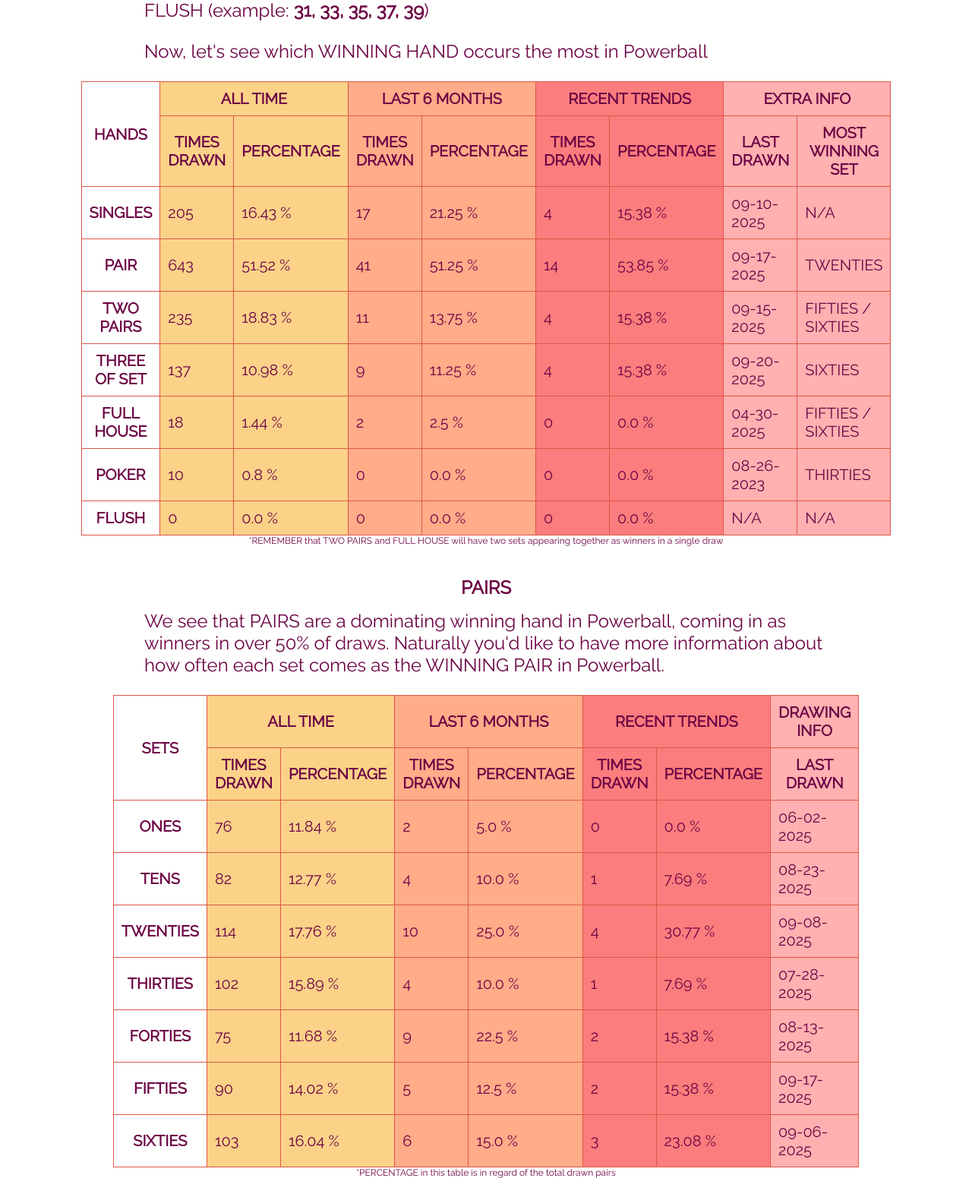
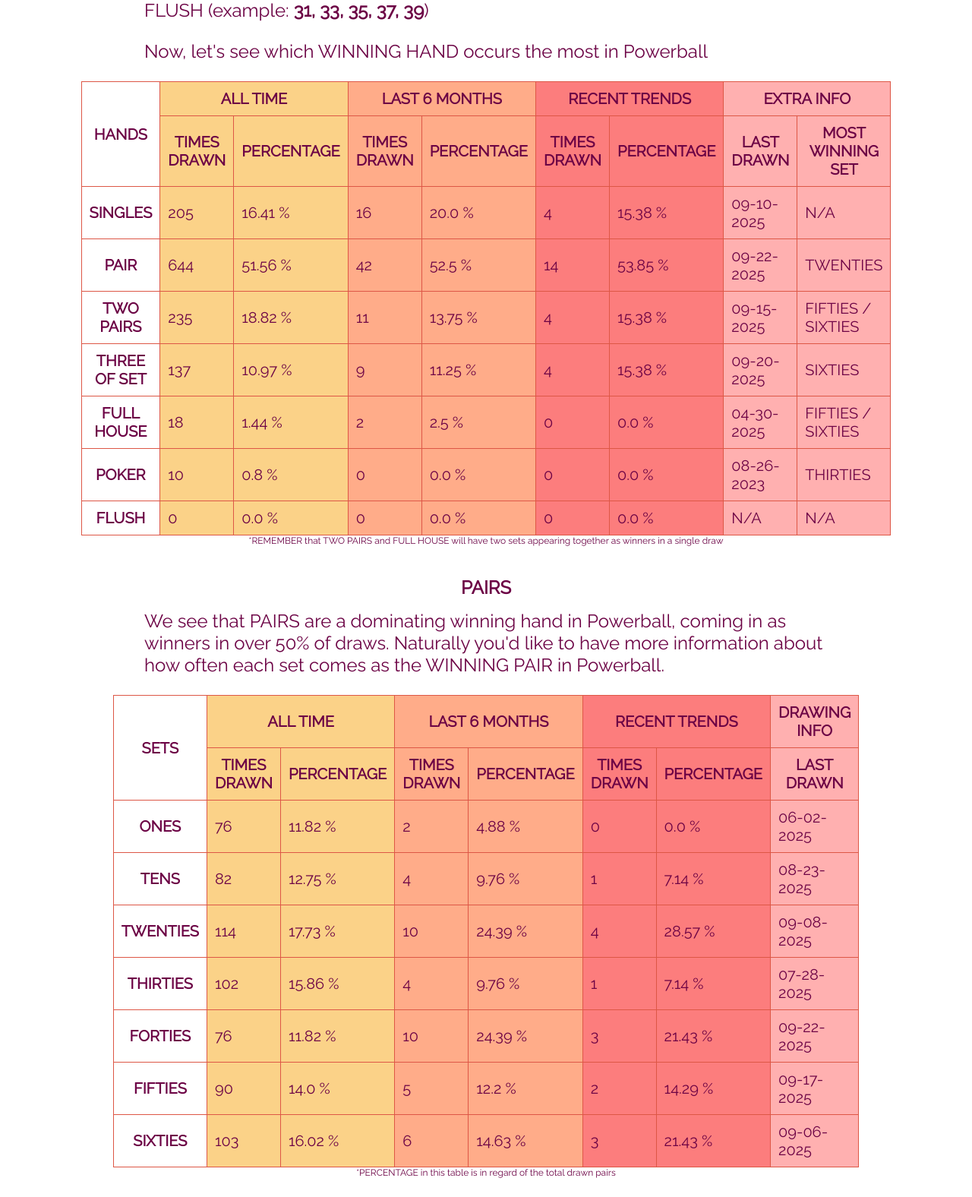
Before and after one commit to sasadjukic/powerball, a Flask app: page /winning_hands_white in a window 1280 px wide. Shown: the part 2992-4568 px from the top of the page at 76% size. Run offline with Flask 3, Linux system fonts and the light colour scheme.

Commit message:
sep 23 update

```diff
--- a/application/data/matrix_data.py
+++ b/application/data/matrix_data.py
@@ -338,26 +338,26 @@ m_data = {
     ],
     15: [
          [
+            ['09/22/2025','3, 29, 42, 46, 59'],
             ['05/17/2025','7, 34, 40, 42, 52'],
             ['03/19/2025','8, 11, 21, 49, 59'],
             ['02/22/2025','7, 18, 22, 50, 65'],
-            ['10/26/2024','8, 12, 40, 45, 51'],
-            ['10/21/2024','1, 25, 57, 62, 64']
+            ['10/26/2024','8, 12, 40, 45, 51']
           ],
          [
             261, 178, 85, 67, 51, 30
           ],
          [
-            5, 3, 2, 1, 0, 1, 7, 5, 0, 0,
+            5, 3, 3, 1, 0, 1, 7, 5, 0, 0,
             5, 5, 1, 2, 2, 2, 4, 5, 6, 1,
-            3, 3, 4, 2, 3, 3, 3, 2, 3, 0,
+            3, 3, 4, 2, 3, 3, 3, 2, 4, 0,
             1, 5, 3, 1, 0, 3, 4, 5, 3, 5,
-            3, 2, 1, 1, 1, 1, 4, 1, 1, 3,
-            4, 3, 3, 3, 0, 0, 2, 2, 4, 4,
+            3, 3, 1, 1, 1, 2, 4, 1, 1, 3,
+            4, 3, 3, 3, 0, 0, 2, 2, 5, 4,
             3, 7, 2, 5, 3, 6, 1, 4, 3
           ],
          [
-            7, 26, 3, 2, 0, 0, 0
+            7, 27, 3, 2, 0, 0, 0
         ]
     ],
     16: [
--- a/application/data/powerball.csv
+++ b/application/data/powerball.csv
@@ -1247,3 +1247,4 @@ Draw Date,Winning Numbers,Red Ball,Multiplier
 09/15/2025,14 15 32 42 49,1,2
 09/17/2025,7 30 50 54 62,20,2
 09/20/2025,15 29 64 66 67,4,2
+09/22/2025,3 29 42 46 59,15,3
--- a/application/main/routes.py
+++ b/application/main/routes.py
@@ -132,19 +132,19 @@ def search():
 @powerball.route('/winning_hands_white', methods=['POST', 'GET'])
 def winning_hands_white():
     splits = {
-              'all-time': [3050, 3106, 6240],
-              'six-months': [197, 193, 400],
-              'recent-trends': [64, 62, 130]
+              'all-time': [3052, 3109, 6245],
+              'six-months': [196, 194, 400],
+              'recent-trends': [62, 65, 130]
             }
 
     sets = {
-            'all-time' : [790, 866, 928, 939, 865, 883, 969, 6240],
-            'six-months' : [55, 52, 63, 53, 63, 52, 62, 400],
-            'recent-trends' : [16, 21, 17, 19, 18, 13, 26, 130]
+            'all-time' : [791, 866, 929, 939, 867, 884, 969, 6245],
+            'six-months' : [55, 51, 63, 53, 64, 52, 62, 400],
+            'recent-trends' : [16, 19, 17, 18, 20, 14, 26, 130]
     }
 
     winning_hands = {
-                     'singles': [205, 17, 4], 'pairs': [643, 41, 14],
+                     'singles': [205, 16, 4], 'pairs': [644, 42, 14],
                      'two_pairs': [235, 11, 4], 'three_of_set': [137, 9, 4],
                      'full_house': [18, 2, 0], 'poker': [10, 0, 0], 'flush': [0, 0, 0]
                      }
@@ -154,7 +154,7 @@ def winning_hands_white():
 
     pair_count = {
                   1: [76, 2, 0], 10: [82, 4, 1], 20: [114, 10, 4], 30: [102, 4, 1],
-                  40: [75, 9, 2], 50: [90, 5, 2], 60: [103, 6, 3]
+                  40: [76, 10, 3], 50: [90, 5, 2], 60: [103, 6, 3]
                 }
     total_pairs = sum(values[0] for values in pair_count.values())
     total_pairs_6 = sum(values[1] for values in pair_count.values())
@@ -176,15 +176,15 @@ def winning_hands_white():
 @powerball.route('/winning_hands_red', methods=['POST', 'GET'])
 def winning_hands_red():
     splits = {
-              'all-time': [619, 629, 1248],
+              'all-time': [619, 630, 1249],
               'six-months': [39, 41, 80],
               'recent-trends': [13, 13, 26]
             }
 
     sets = {
-            'all-time' : [445, 447, 356, 1248],
+            'all-time' : [445, 448, 356, 1249],
             'six-months' : [30, 21, 29, 80],
-            'recent-trends' : [13, 5, 8, 26]
+            'recent-trends' : [13, 6, 7, 26]
            }
 
     return render_template('winning_hands_red.html',
@@ -195,22 +195,22 @@ def winning_hands_red():
 @powerball.route('/trends', methods=['POST', 'GET'])
 def trends():
     white_numbers_6 = [
-                       5, 4, 5, 9, 6, 5, 9, 7, 5, 2,
-                       6, 6, 4, 6, 8, 8, 3, 5, 4, 5,
-                       6, 3, 13, 5, 7, 2, 4, 9, 9, 5,
+                       5, 4, 6, 9, 6, 5, 9, 6, 5, 2,
+                       5, 6, 4, 6, 8, 8, 3, 5, 4, 5,
+                       5, 3, 13, 5, 7, 2, 4, 9, 10, 5,
                        5, 3, 7, 7, 10, 4, 8, 1, 3, 8,
-                       5, 7, 9, 8, 7, 5, 3, 6, 5, 7,
+                       5, 8, 9, 8, 7, 6, 3, 6, 4, 7,
                        5, 9, 10, 3, 2, 2, 4, 3, 7, 4,
                        9, 10, 5, 10, 5, 4, 5, 2, 8
                     ]
 
     white_numbers_trends = [
-                        0, 2, 2, 2, 0, 2, 3, 3, 2, 0,
-                        3, 1, 0, 3, 5, 3, 0, 3, 3, 0,
-                        0, 2, 4, 2, 2, 1, 2, 2, 2, 1,
-                        3, 1, 2, 3, 4, 2, 2, 1, 0, 4,
-                        2, 2, 2, 2, 2, 1, 1, 0, 2, 4,
-                        1, 0, 5, 1, 0, 0, 1, 0, 1, 1,
+                        0, 1, 3, 2, 0, 2, 3, 3, 2, 0,
+                        3, 1, 0, 3, 5, 3, 0, 2, 2, 0,
+                        0, 2, 4, 2, 1, 1, 2, 2, 3, 1,
+                        3, 1, 2, 3, 3, 2, 2, 1, 0, 4,
+                        2, 3, 2, 2, 2, 2, 1, 0, 2, 4,
+                        1, 0, 5, 1, 0, 0, 1, 0, 2, 1,
                         4, 5, 1, 6, 3, 1, 2, 1, 2
                     ]
 
@@ -222,8 +222,8 @@ def trends():
 
     red_numbers_trends = [
                           2, 2, 1, 2, 3, 0, 0, 1, 2, 0,
-                          0, 0, 0, 1, 0, 0, 2, 1, 1, 1,
-                          1, 2, 2, 0, 2, 0
+                          0, 0, 0, 1, 1, 0, 2, 1, 1, 1,
+                          1, 2, 2, 0, 1, 0
                          ]
 
     return render_template('trends.html',
@@ -253,18 +253,18 @@ def fun_facts():
 def probabilities():
     draw = next_draw().strftime('%m-%d-%Y')
     white_numbers = [
-                     6.94, 7.01, 7.35, 6.80, 5.86, 7.56, 6.68, 6.57, 7.02, 6.72,
-                     7.29, 7.63, 5.52, 6.36, 6.94, 7.62, 6.74, 6.98, 7.04, 7.67,
-                     8.85, 6.75, 9.53, 7.30, 6.43, 5.66, 8.65, 7.71, 6.39, 7.54,
-                     6.89, 8.53, 9.03, 5.95, 6.42, 8.86, 7.95, 6.80, 8.16, 7.67,
-                     6.92, 6.90, 7.12, 8.15, 7.30, 6.24, 8.18, 6.66, 5.65, 6.97,
-                     6.28, 7.36, 8.22, 7.69, 6.39, 6.78, 6.61, 6.32, 7.45, 6.29,
-                     9.45, 8.14, 7.71, 8.62, 6.21, 7.57, 7.58, 7.21, 8.66
+                     7.30, 7.10, 7.80, 7.06, 6.68, 7.59, 6.95, 6.77, 6.61, 6.60,
+                     6.91, 8.07, 5.16, 6.59, 7.24, 7.69, 6.80, 6.72, 7.04, 7.46,
+                     8.75, 7.05, 8.88, 7.05, 6.34, 5.39, 8.20, 7.69, 6.75, 7.17,
+                     6.85, 8.10, 8.60, 6.10, 6.50, 8.55, 7.97, 7.23, 7.87, 8.17,
+                     6.35, 6.52, 6.72, 8.28, 7.68, 6.16, 7.83, 6.52, 5.20, 7.50,
+                     6.27, 7.54, 8.01, 7.12, 6.91, 6.89, 6.70, 6.76, 8.22, 6.41,
+                     9.06, 8.29, 8.92, 8.70, 6.10, 6.63, 7.21, 7.10, 9.05
                      ]
     red_numbers = [
-                   3.91, 3.43, 3.85, 4.73, 4.21, 3.70, 3.48, 3.85, 4.25, 3.57,
-                   3.37, 3.26, 3.64, 4.25, 2.97, 3.09, 3.32, 4.40, 3.88, 4.55,
-                   4.68, 3.70, 3.02, 4.73, 4.33, 3.83
+                   4.07, 3.63, 3.79, 4.93, 4.47, 3.97, 3.48, 3.44, 4.18, 3.26,
+                   3.46, 3.26, 3.99, 4.49, 2.94, 2.94, 3.43, 4.47, 3.62, 4.48,
+                   4.86, 3.15, 3.09, 4.66, 4.21, 3.73
                    ]
     return render_template('probabilities.html',
                             draw=draw,
@@ -276,13 +276,13 @@ def probabilities():
 def predictions():
     draw = next_draw().strftime('%m-%d-%Y')
     white_numbers = [
-                     [15, 16, 31, 53, 67],
-                     [7, 18, 50, 55, 66],
-                     [2, 26, 41, 47, 49],
-                     [8, 11, 25, 62, 63],
-                     [20, 45, 51, 60, 61]
+                     [15, 24, 36, 60, 69],
+                     [18, 29, 33, 37, 38],
+                     [21, 26, 31, 53, 61],
+                     [23, 25, 27, 46, 52],
+                     [8, 10, 30, 49, 51]
                      ]
-    red_numbers = [1, 2, 21, 24, 26]
+    red_numbers = [2, 4, 7, 25, 26]
     return render_template('predictions.html',
                             draw=draw,
                             white_numbers=white_numbers,
--- a/application/templates/winning_hands.html
+++ b/application/templates/winning_hands.html
@@ -268,7 +268,7 @@
                     <td class="six-months">{{ (winning_hands['pairs'][1]/total_winning_hands_6 * 100)|round(2) }} %</td>
                     <td class="recent-trends">{{ winning_hands['pairs'][2] }}</td>
                     <td class="recent-trends">{{ (winning_hands['pairs'][2]/total_winning_hands_recent * 100)|round(2) }} %</td>
-                    <td class="extra-info">09-17-2025</td>
+                    <td class="extra-info">09-22-2025</td>
                     <td class="extra-info">Twenties</td>
                 </tr>
                 <tr>
@@ -407,7 +407,7 @@
                     <td class="six-months">{{ (pair_count[40][1]/total_pairs_6 * 100)|round(2) }} %</td>
                     <td class="recent-trends">{{ pair_count[40][2] }}</td></td>
                     <td class="recent-trends">{{ (pair_count[40][2]/total_pairs_recent * 100)|round(2) }} %</td>
-                    <td class="extra-info">08-13-2025</td>
+                    <td class="extra-info">09-22-2025</td>
                 </tr>
                 <tr>
                     <th scope="row">Fifties</th>
```
